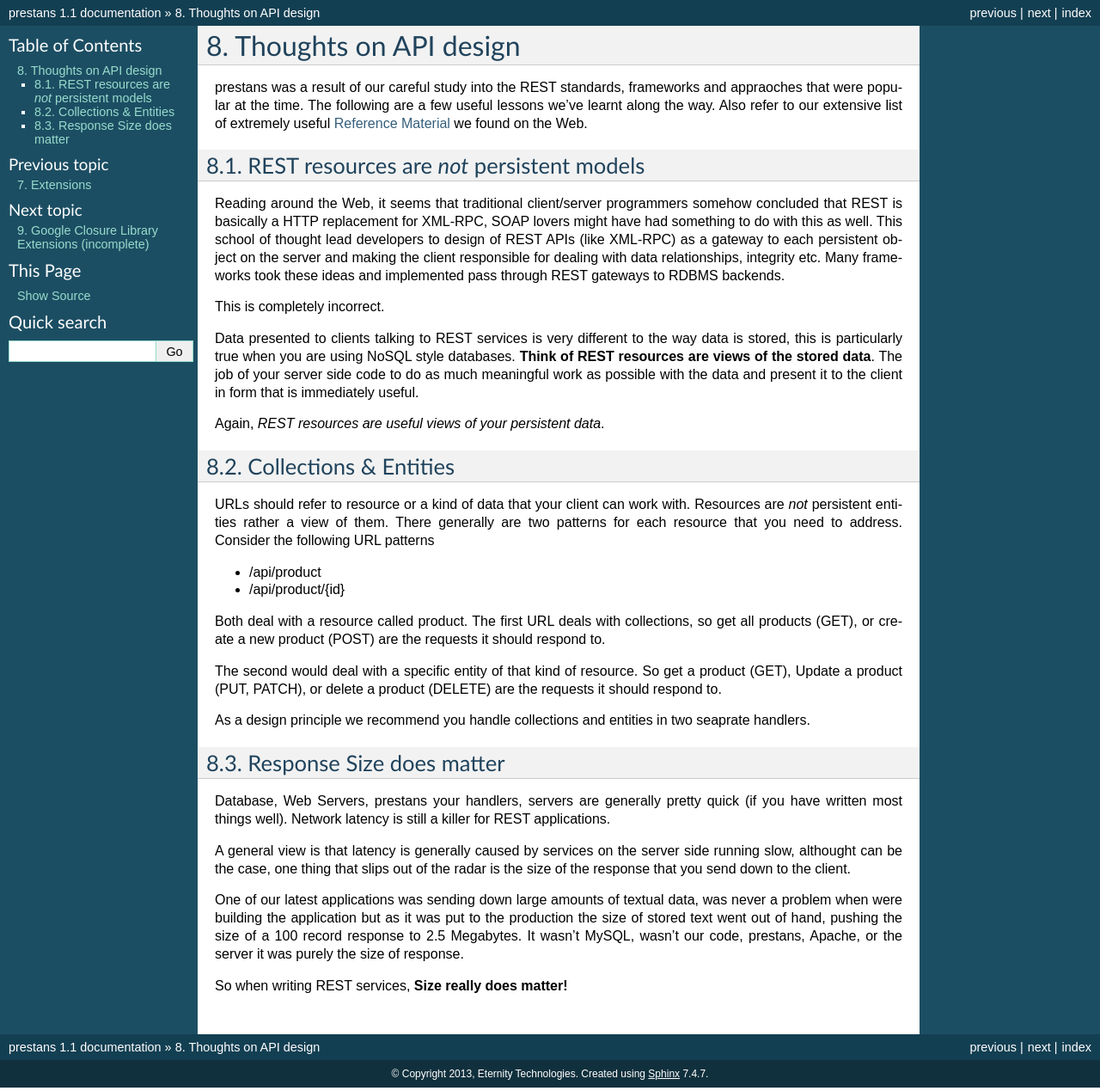
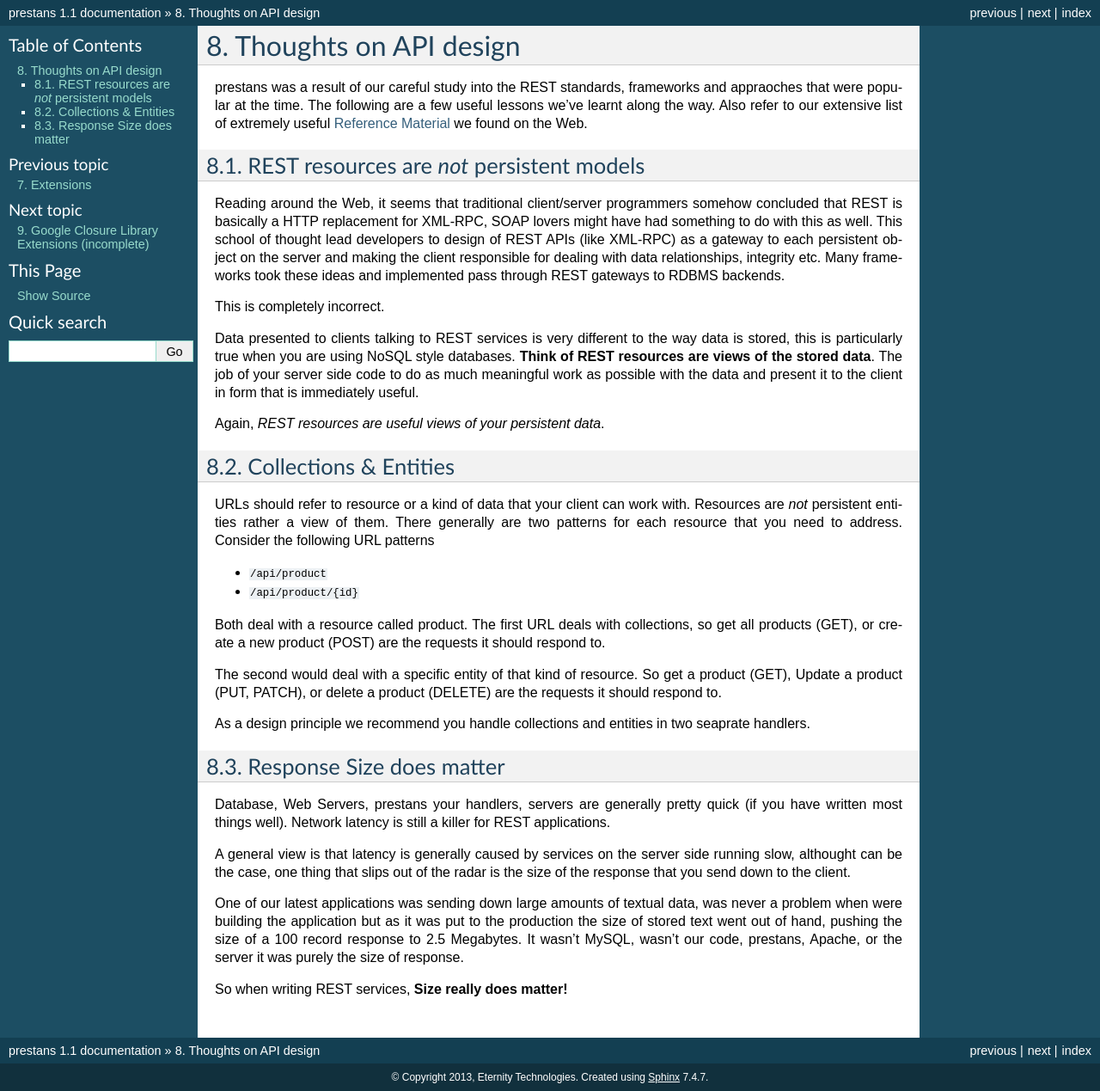
Before and after one commit to anomaly/prestans-docs, a Sphinx documentation site: the page built from source/design_notes.rst, in a window 1280 px wide. Shown: the whole page at 86% size. Built offline with Sphinx 7.4.7, drawn with Linux system fonts in a browser that asks for light colours.

```diff
--- a/source/design_notes.rst
+++ b/source/design_notes.rst
@@ -20,8 +20,8 @@ Collections & Entities
 
 URLs should refer to resource or a kind of data that your client can work with. Resources are *not* persistent entities rather a view of them. There generally are two patterns for each resource that you need to address. Consider the following URL patterns
 
-* /api/product
-* /api/product/{id}
+* ``/api/product``
+* ``/api/product/{id}``
 
 Both deal with a resource called product. The first URL deals with collections, so get all products (GET), or create a new product (POST) are the requests it should respond to.
 
```
